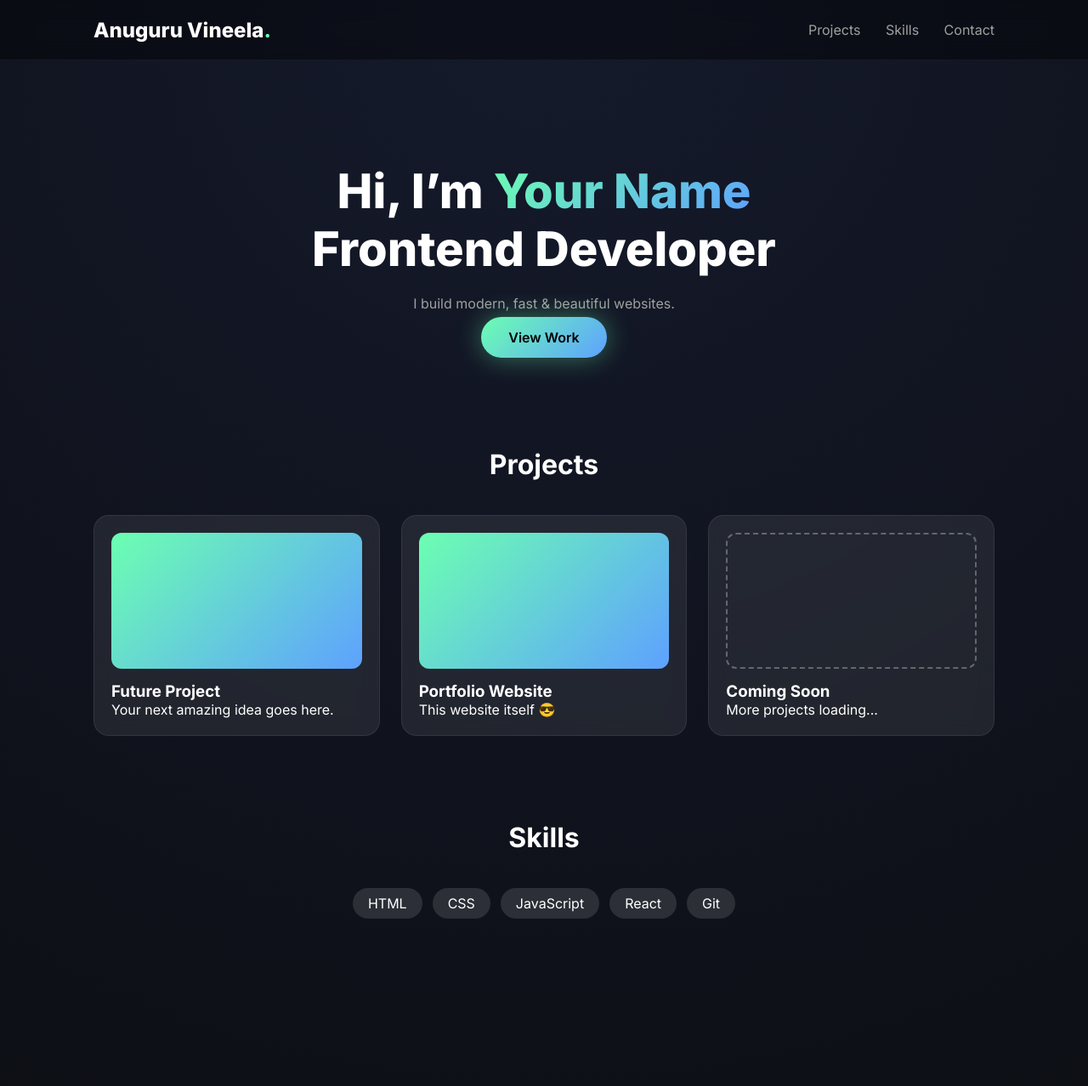
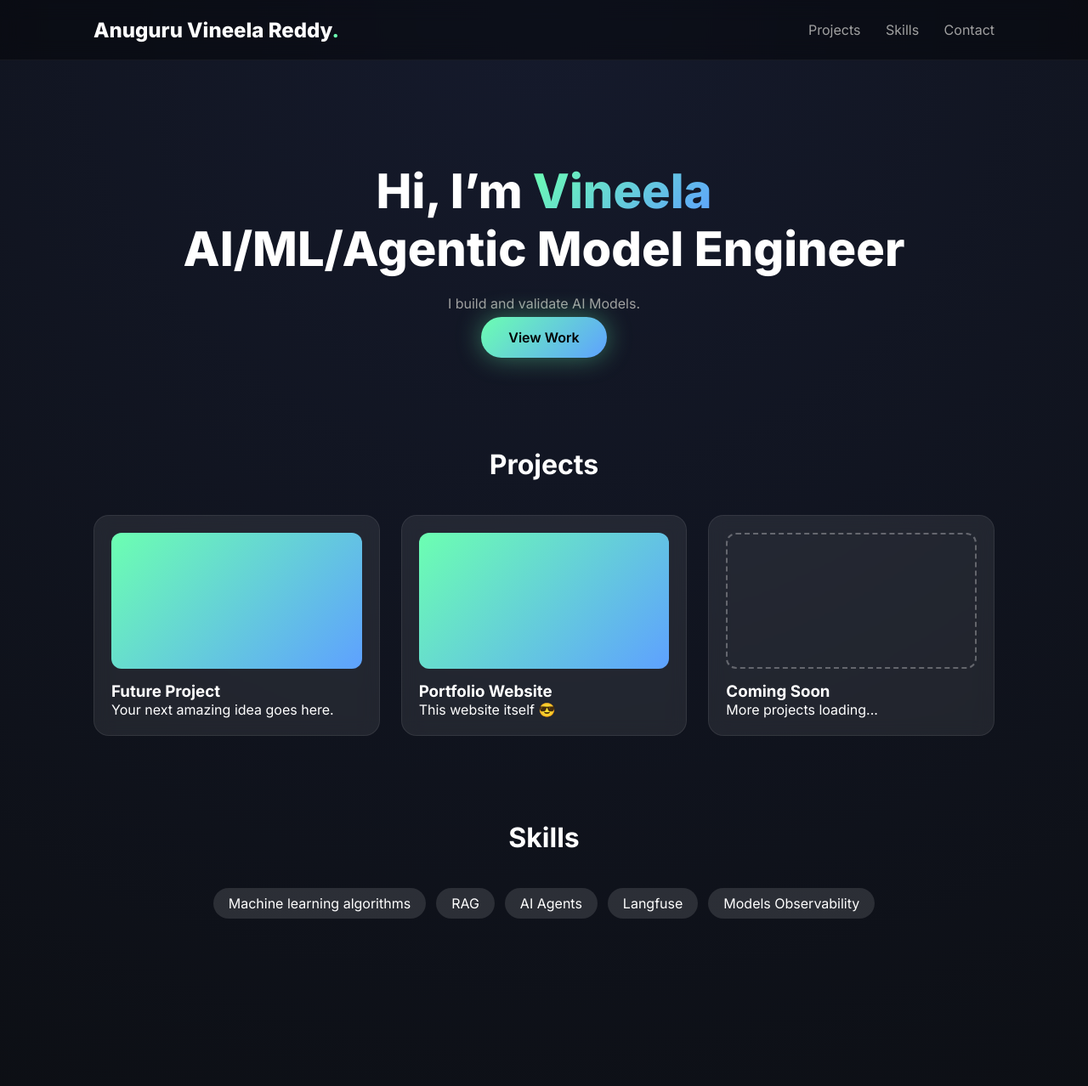
Before and after one commit to vineela-20/vineela-20.github.io, a plain HTML site: page index.html in a window 1280 px wide. Shown: the top 1278 px of the page at 85% size. Drawn offline with Linux system fonts and the light colour scheme.

```diff
--- a/index.html
+++ b/index.html
@@ -206,7 +206,7 @@
   <!-- NAVBAR -->
   <header class="navbar">
     <div class="container nav-content">
-      <div class="logo">Anuguru Vineela<span>.</span></div>
+      <div class="logo">Anuguru Vineela Reddy<span>.</span></div>
       <nav>
         <a href="#projects">Projects</a>
         <a href="#skills">Skills</a>
@@ -217,8 +217,8 @@
 
   <!-- HERO -->
   <section class="hero container reveal">
-    <h1>Hi, I’m <span>Your Name</span><br>Frontend Developer</h1>
-    <p>I build modern, fast & beautiful websites.</p>
+    <h1>Hi, I’m <span>Vineela</span><br>AI/ML/Agentic Model Engineer </h1>
+    <p>I build and validate AI Models.</p>
     <a href="#projects" class="btn">View Work</a>
   </section>
 
@@ -251,11 +251,11 @@
   <section id="skills" class="skills container reveal">
     <h2 class="section-title">Skills</h2>
     <div class="skills-list">
-      <span>HTML</span>
-      <span>CSS</span>
-      <span>JavaScript</span>
-      <span>React</span>
-      <span>Git</span>
+      <span>Machine learning algorithms</span>
+      <span>RAG</span>
+      <span>AI Agents</span>
+      <span>Langfuse</span>
+      <span>Models Observability </span>
     </div>
   </section>
 
@@ -263,12 +263,12 @@
   <section id="contact" class="contact container reveal">
     <h2 class="section-title">Contact</h2>
     <p>Want to work together?</p>
-    <a href="mailto:youremail@example.com" class="btn">Email Me</a>
+    <a href="mailto:vineela.anuguru@gmail.com" class="btn">Email Me</a>
   </section>
 
   <!-- FOOTER -->
   <footer class="footer">
-    © 2026 Your Name. All rights reserved.
+    © 2026 Anuguru Vineela. All rights reserved.
   </footer>
 
   <!-- JS -->
```
